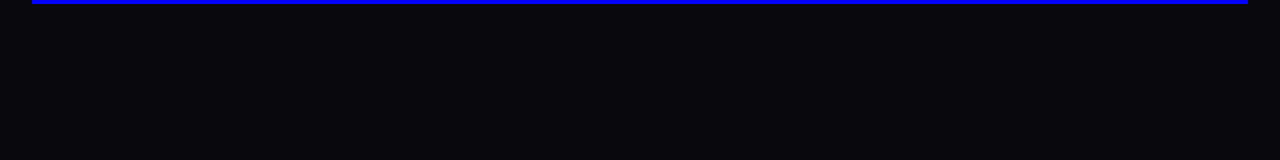
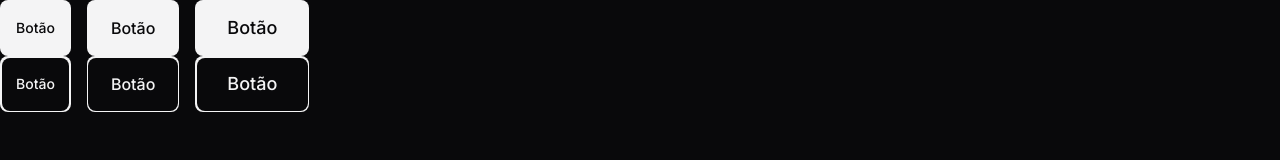
Before and after one commit to bastos88/Cantarol, a plain HTML site: page index.html in a window 1280 px wide. Drawn offline with Linux system fonts and the light colour scheme.

Commit message:
button styles

```diff
--- a/index.html
+++ b/index.html
@@ -14,8 +14,15 @@
 
 <body>
     <header>
-        <div class="container even-columns">
-
+        <div class="flex gap-1">
+            <a href="#" class="btn btn-sm">Botão</a>
+            <button class="btn btn-md">Botão</button>
+            <button class="btn btn-lg">Botão</button>
+        </div>
+        <div class="flex gap-1">
+            <a aria-label="Botão" href="#" class="btn btn-sm"></a>
+            <button aria-label="Botão" class="btn btn-md"></button>
+            <button aria-label="Botão" class="btn btn-lg"></button>
         </div>
     </header>
 </body>
--- /dev/null
+++ b/styles/buttons.css
@@ -0,0 +1,57 @@
+.btn {
+  border: 0;
+  --btn-bg-color: var(--text-color-primary);
+  --btn-color: var(--bg-color);
+  background-color: transparent;
+  display: flex;
+  align-items: center;
+  justify-content: center;
+  width: fit-content;
+
+  border-radius: 0.5rem;
+  font: var(--fw-md) var(--fs-base) / 1.5rem var(--ff-sans);
+
+  cursor: pointer;
+  background: var(--btn-bg-color);
+  color: var(--btn-color);
+}
+.btn:hover {
+  --btn-bg-color: linear-gradient(
+    90deg,
+    var(--brand-color-primary) 0%,
+    var(--brand-color-secondary) 100%
+  );
+  --btn-color: var(--surface-color);
+}
+
+.btn-sm {
+  padding: 0.5rem 1rem;
+  font-size: var(--fs-sm);
+}
+.btn-md {
+  padding: 0.75rem 1.5rem;
+  font-size: var(--fs-md);
+}
+.btn-lg {
+  padding: 1rem 2rem;
+  font-size: 1.125rem;
+}
+.btn[aria-label] {
+  position: relative;
+  &::before {
+    content: "";
+    position: absolute;
+    border-radius: inherit;
+    inset: 0.09375rem;
+    background-color: var(--bg-color);
+  }
+  &::after {
+    content: attr(aria-label);
+    background: var(--btn-bg-color);
+    -webkit-background-clip: text;
+    background-clip: text;
+    color: transparent;
+    position: relative;
+    z-index: 1;
+  }
+}
--- a/styles/global.css
+++ b/styles/global.css
@@ -19,8 +19,8 @@
   --stroke-color: #27272a;
   --text-color-primary: #f4f4f5;
   --text-color-secondary: #a1a1aa;
-  --brand-color-primary: ■#6420AA;
-  --brand-color-secondary: 口#FF3EA5;
+  --brand-color-primary: #6420aa;
+  --brand-color-secondary: #ff3ea5;
 
   --ff-sans: "Inter", system-ui, sans-serif;
   --fw-base: 400;
--- a/styles/index.css
+++ b/styles/index.css
@@ -1,2 +1,3 @@
 @import url(global.css);
 @import url(utility.css);
+@import url(buttons.css);
--- a/styles/utility.css
+++ b/styles/utility.css
@@ -16,6 +16,17 @@
   margin-inline: auto;
   border: 2px solid blue;
 }
+
+.flex {
+  display: flex;
+}
+.gap-1 {
+  gap: 1rem;
+}
+.grid {
+  display: grid;
+}
+
 .desktop-only {
   display: none;
 }
```
